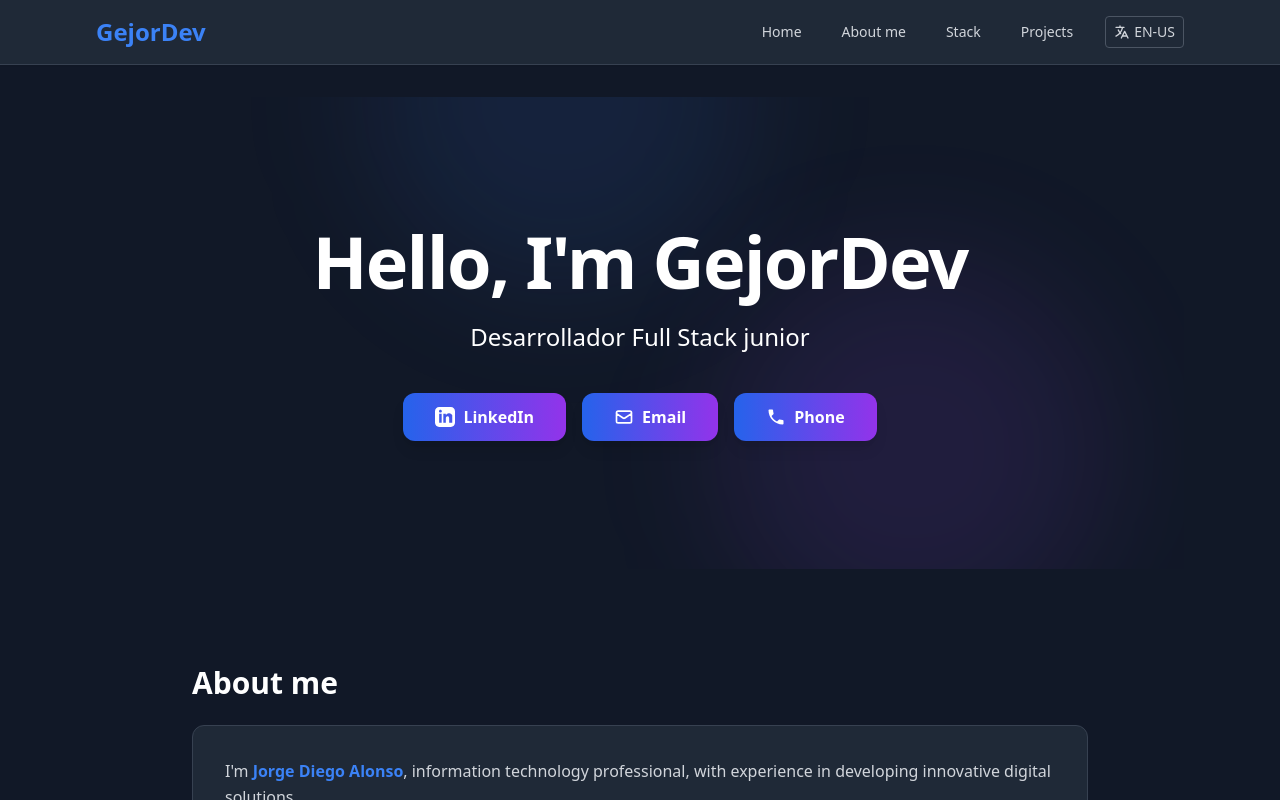
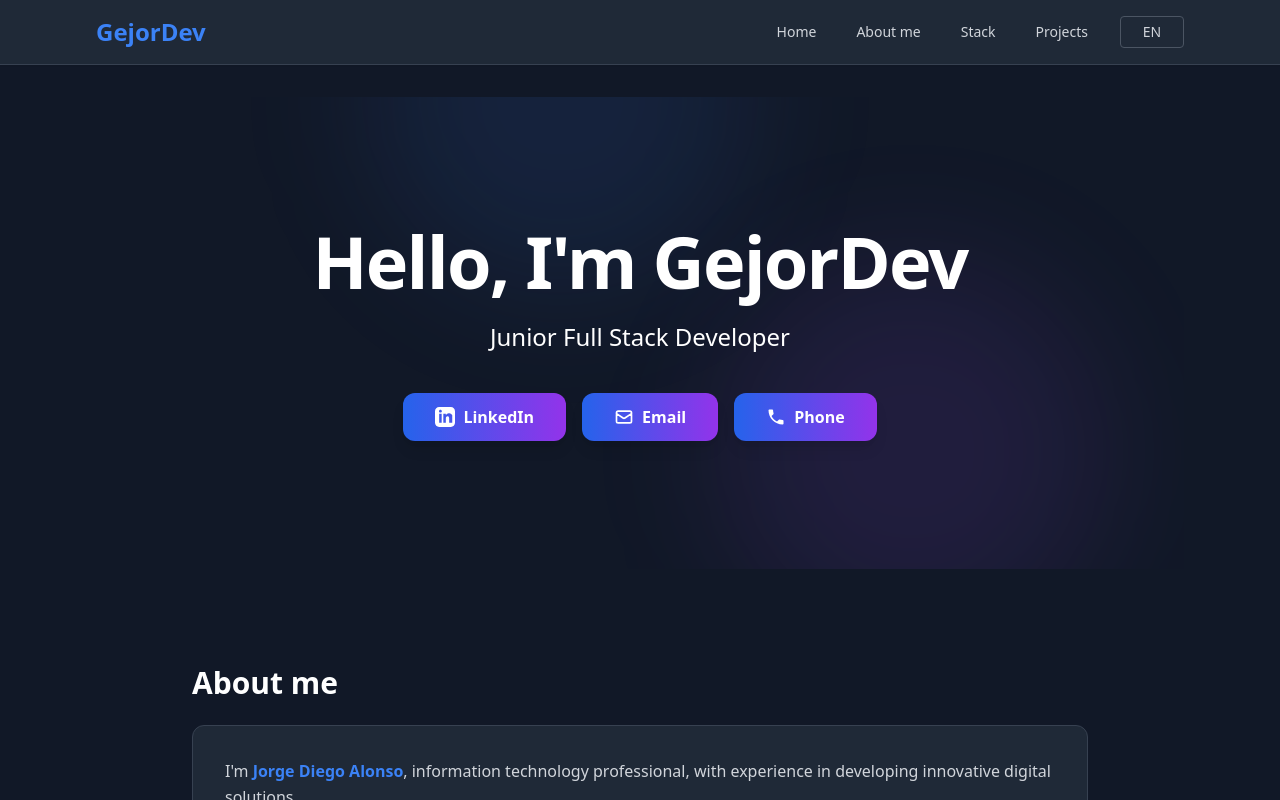
Before and after one commit to GejorDev/portfolio, a React (Vite) app: page / in a window 1280 px wide. Shown: the top 800 px of the page. Built offline with nearby package versions, Linux system fonts and the light colour scheme.

Commit message:
fix(i18n): strip region code from detected language and remove toggle icon

```diff
--- a/src/App.tsx
+++ b/src/App.tsx
@@ -15,12 +15,12 @@ import { Language } from './types'
 
 function App() {
   const { i18n } = useTranslation()
-  const person = getLocalizedPerson(personRaw, i18n.language as Language)
+  const lang = (i18n.language ?? 'es').split('-')[0] as Language
+  const person = getLocalizedPerson(personRaw, lang)
 
-  // Update HTML lang attribute when language changes
   useEffect(() => {
-    document.documentElement.lang = i18n.language
-  }, [i18n.language])
+    document.documentElement.lang = lang
+  }, [lang])
 
   return (
     <div className="min-h-screen bg-gray-900">
--- a/src/components/About.tsx
+++ b/src/components/About.tsx
@@ -13,7 +13,7 @@ interface AboutProps {
 
 function About({ person }: AboutProps) {
   const { t, i18n } = useTranslation()
-  const currentLang = i18n.language as Language
+  const currentLang = (i18n.language ?? 'es').split('-')[0] as Language
   const fullBio = getLocalizedField(person, 'fullBio', currentLang)
 
   return (
--- a/src/components/Hero.tsx
+++ b/src/components/Hero.tsx
@@ -20,7 +20,7 @@ interface HeroProps {
 function Hero({ person }: HeroProps) {
   const { t, i18n } = useTranslation()
   const { brandName, linkedIn, email, phone } = person
-  const currentLang = i18n.language as Language
+  const currentLang = (i18n.language ?? 'es').split('-')[0] as Language
   const tagline = getLocalizedField(person, 'tagline', currentLang)
 
   const contactLinks = useMemo(() => {
--- a/src/components/Skills.tsx
+++ b/src/components/Skills.tsx
@@ -27,7 +27,7 @@ interface SkillsProps {
 
 function Skills({ skills }: SkillsProps) {
   const { t, i18n } = useTranslation()
-  const currentLang = i18n.language as Language
+  const currentLang = (i18n.language ?? 'es').split('-')[0] as Language
 
   // Helper to get localized array for a category
   const getSkillsArray = useCallback((category: string): string[] => {
--- a/src/components/ui/LanguageToggle.tsx
+++ b/src/components/ui/LanguageToggle.tsx
@@ -11,8 +11,7 @@ interface LanguageToggleProps {
 export function LanguageToggle({ variant = 'default', className = '', onToggle }: LanguageToggleProps) {
   const { t, i18n } = useTranslation()
 
-  // Normalize language to lowercase to handle 'ES', 'EN', 'es', 'en', undefined
-  const currentLang = i18n.language?.toLowerCase() || 'es'
+  const currentLang = (i18n.language ?? 'es').split('-')[0].toLowerCase()
   const nextLang: Language = currentLang === 'es' ? 'en' : 'es'
 
   const toggleLanguage = () => {
@@ -46,9 +45,6 @@ export function LanguageToggle({ variant = 'default', className = '', onToggle }
       className={`${baseClasses} ${className}`}
       aria-label={currentLang === 'es' ? t('nav.toggleToEnglish') : t('nav.toggleToSpanish')}
     >
-      <svg className="w-4 h-4" fill="none" stroke="currentColor" viewBox="0 0 24 24">
-        <path strokeLinecap="round" strokeLinejoin="round" strokeWidth={2} d="M3 5h12M9 3v2m1.048 9.5A18.022 18.022 0 016.412 9m6.088 9h7M11 21l5-10 5 10M12.751 5C11.783 10.77 8.07 15.61 3 18.129" />
-      </svg>
       {currentLang.toUpperCase()}
     </button>
   )
--- a/src/i18n/index.ts
+++ b/src/i18n/index.ts
@@ -16,6 +16,7 @@ i18n
   .init({
     resources,
     fallbackLng: 'es',
+    load: 'languageOnly',
     debug: false,
     interpolation: {
       escapeValue: false,
```
